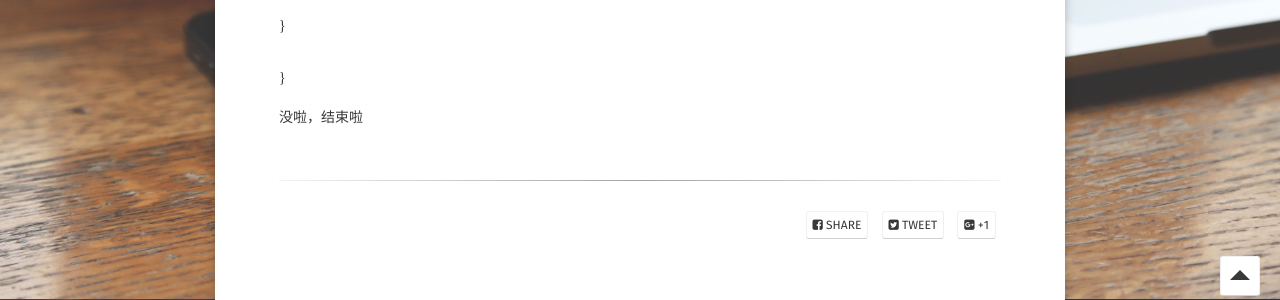
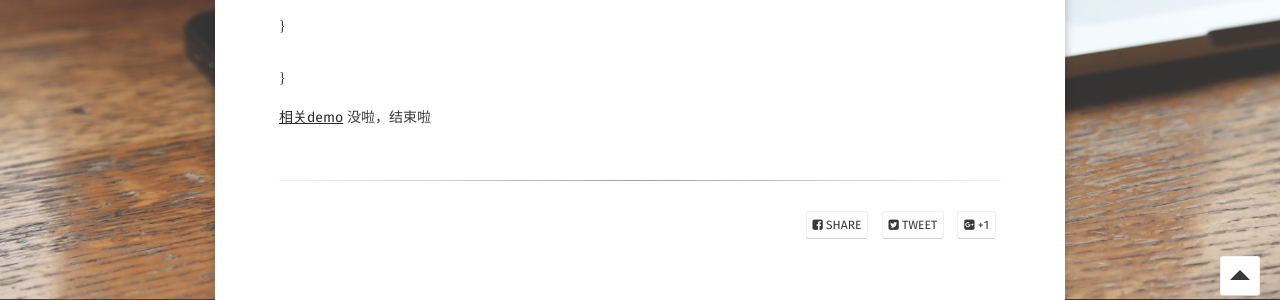
Before and after one commit to dslcoding/dslcoding.github.io, a Jekyll site: the page built from _posts/2017-04-03-sand-box.md, in a window 1280 px wide and 900 px high, scrolled down 4507 px. Shown: the part 594-894 px from the top of the window. Built offline with Jekyll 4.4.1, drawn with Linux system fonts in a browser that asks for light colours; some web fonts are replaced; comment, search, counter and statistics services are not loaded.

Commit message:
增加沙盒文件处理的相关代码的链接

````diff
--- a/_posts/2017-04-03-sand-box.md
+++ b/_posts/2017-04-03-sand-box.md
@@ -199,4 +199,5 @@ NSLog(@"=====%@",obj);
 
 }
 ```
+[相关demo](https://github.com/dslcoding/sandboxDealWith)
 没啦，结束啦
````
